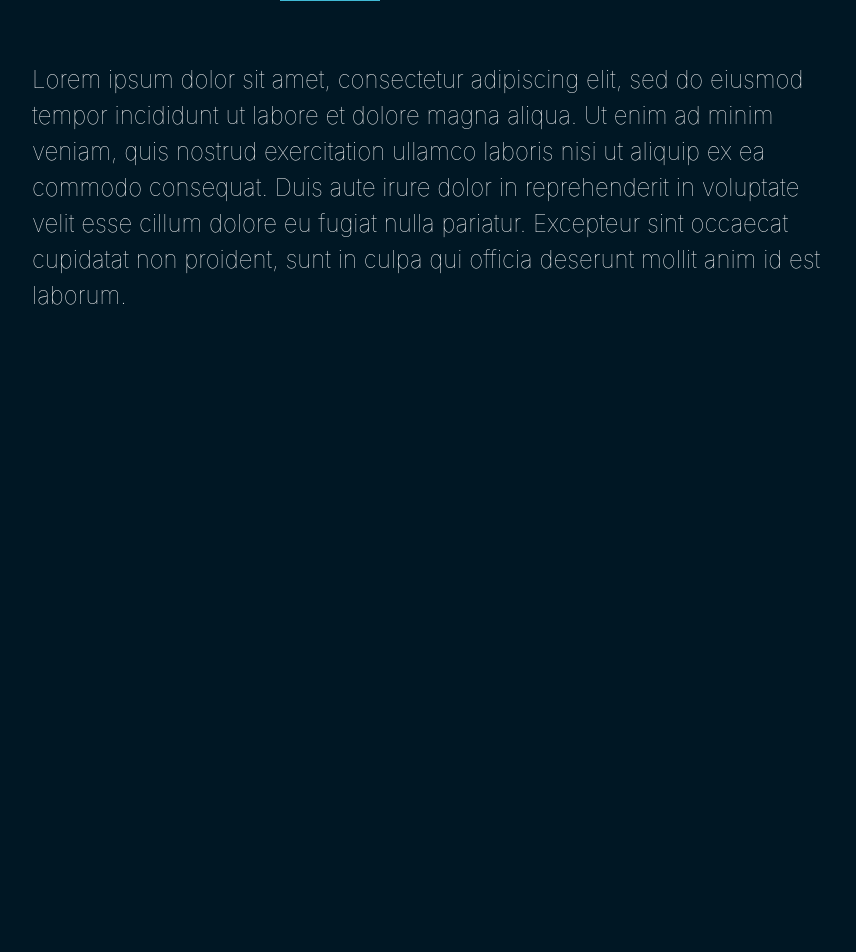
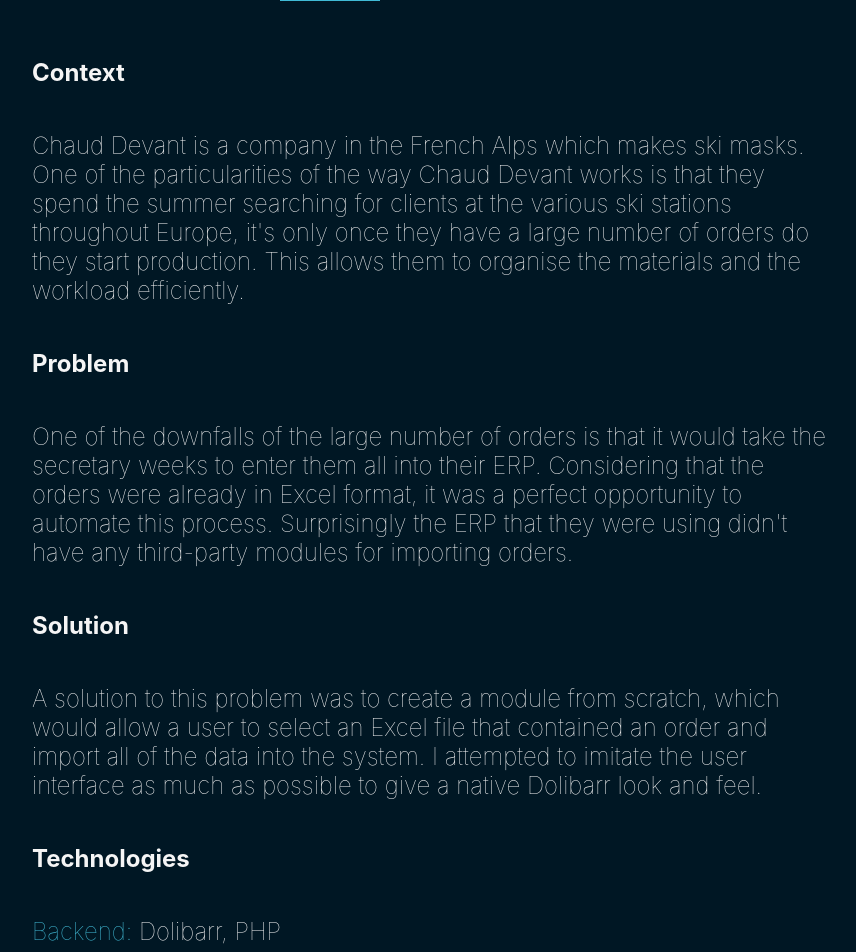
Before and after one commit to mdiflorio/personal-website, a Next.js app: page /projects/erp-invoice-importer in a window 1280 px wide. Shown: the part 760-1712 px from the top of the page, without its empty margins (208-1064 px from the left). Before the commit the page ends 1146 px from the top, so only its background shows below. Built offline with nearby package versions, Linux system fonts and the light colour scheme.

Commit message:
Add calendar and erp pages

```diff
--- a/pages/index.js
+++ b/pages/index.js
@@ -43,7 +43,7 @@ export default class Home extends React.Component {
                         </p>
                         <p className="description">
                             <span className="colored-text">Frontend: </span>
-                            React, Redux, VueJS, jQuery
+                            React, Vue.js, jQuery
                         </p>
                         <p className="description">
                             <span className="colored-text">Databases: </span>
@@ -51,7 +51,7 @@ export default class Home extends React.Component {
                         </p>
                         <p className="description">
                             <span className="colored-text">DevOps: </span>
-                            JavaScript, Python, PHP
+                            Docker, Ansible, Gitlab CI
                         </p>
                     </FadeInWhenVisible>
                 </div>
--- a/pages/projects/erp-invoice-importer.js
+++ b/pages/projects/erp-invoice-importer.js
@@ -33,16 +33,47 @@ export default function ErpInvoiceImporter() {
                             showPlayButton={false}
                         />
                     </div>
-                    <p className="description">
-                        Lorem ipsum dolor sit amet, consectetur adipiscing elit,
-                        sed do eiusmod tempor incididunt ut labore et dolore
-                        magna aliqua. Ut enim ad minim veniam, quis nostrud
-                        exercitation ullamco laboris nisi ut aliquip ex ea
-                        commodo consequat. Duis aute irure dolor in
-                        reprehenderit in voluptate velit esse cillum dolore eu
-                        fugiat nulla pariatur. Excepteur sint occaecat cupidatat
-                        non proident, sunt in culpa qui officia deserunt mollit
-                        anim id est laborum.
+                    <h2>Context</h2>
+                    <p>
+                        Chaud Devant is a company in the French Alps which makes
+                        ski masks. One of the particularities of the way Chaud
+                        Devant works is that they spend the summer searching for
+                        clients at the various ski stations throughout Europe,
+                        it's only once they have a large number of orders do
+                        they start production. This allows them to organise the
+                        materials and the workload efficiently.
+                    </p>
+                    <h2>Problem</h2>
+                    <p>
+                        One of the downfalls of the large number of orders is
+                        that it would take the secretary weeks to enter them all
+                        into their ERP. Considering that the orders were already
+                        in Excel format, it was a perfect opportunity to
+                        automate this process. Surprisingly the ERP that they
+                        were using didn't have any third-party modules for
+                        importing orders.
+                    </p>
+                    <h2>Solution</h2>
+                    <p>
+                        A solution to this problem was to create a module from
+                        scratch, which would allow a user to select an Excel
+                        file that contained an order and import all of the data
+                        into the system. I attempted to imitate the user
+                        interface as much as possible to give a native Dolibarr
+                        look and feel.
+                    </p>
+                    <h2>Technologies</h2>
+                    <p>
+                        <span className="colored-text">Backend: </span>
+                        Dolibarr, PHP
+                    </p>
+                    <p>
+                        <span className="colored-text">Frontend: </span>
+                        jQuery
+                    </p>
+                    <p>
+                        <span className="colored-text">Databases: </span>
+                        MariaDB
                     </p>
                 </div>
             </div>
```
Also changed, not shown: pages/projects/disaster-recovery-scheduler.js (+20 -28 lines).
